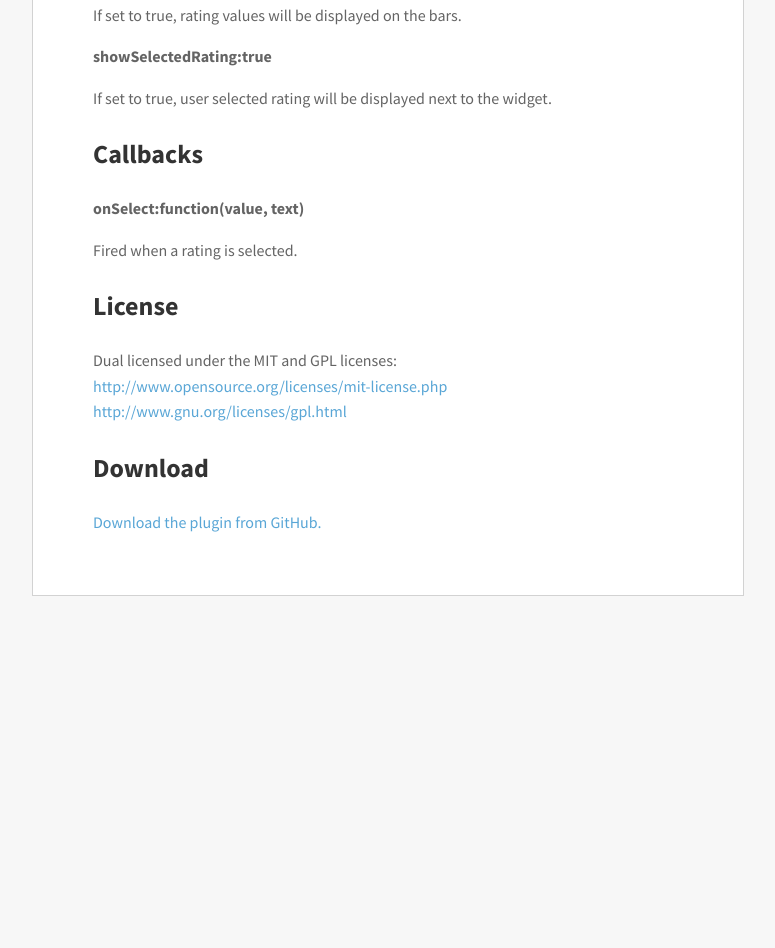
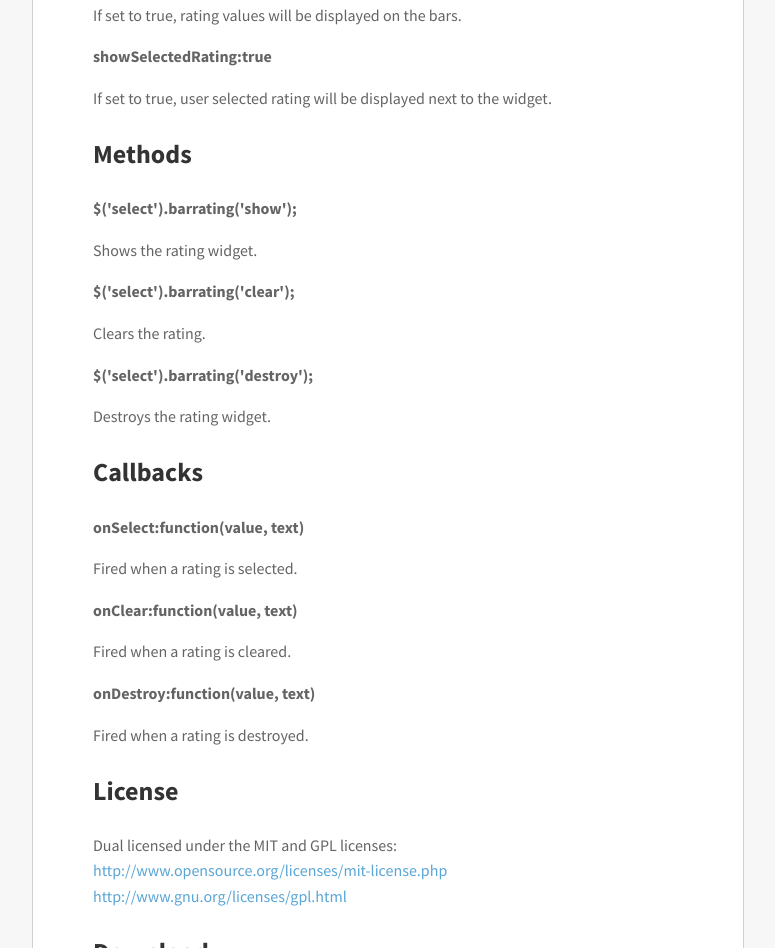
Before and after one commit to antennaio/jquery-bar-rating, a website: page examples/index.html in a window 1280 px wide. Shown: the part 1250-2198 px from the top of the page, without its empty margins (252-1027 px from the left). Before the commit the page ends 1876 px from the top, so only its background shows below. Drawn offline with nearby package versions, Linux system fonts and the light colour scheme.

Commit message:
plugin documentation updated

```diff
--- a/examples/index.html
+++ b/examples/index.html
@@ -169,18 +169,32 @@
         <h2>Configuration</h2>
 
         <strong>showValues:false</strong>
-
         <p>If set to true, rating values will be displayed on the bars.</p>
 
         <strong>showSelectedRating:true</strong>
+        <p>If set to true, user selected rating will be displayed next to the widget.</p>
 
-        <p>If set to true, user selected rating will be displayed next to the widget.</p>
+        <h2>Methods</h2>
+
+        <strong>$('select').barrating('show');</strong>
+        <p>Shows the rating widget.</p>
+
+        <strong>$('select').barrating('clear');</strong>
+        <p>Clears the rating.</p>
+
+        <strong>$('select').barrating('destroy');</strong>
+        <p>Destroys the rating widget.</p>
 
         <h2>Callbacks</h2>
 
         <strong>onSelect:function(value, text)</strong>
+        <p>Fired when a rating is selected.</p>
 
-        <p>Fired when a rating is selected.</p>
+        <strong>onClear:function(value, text)</strong>
+        <p>Fired when a rating is cleared.</p>
+
+        <strong>onDestroy:function(value, text)</strong>
+        <p>Fired when a rating is destroyed.</p>
 
         <h2>License</h2>
 
```
